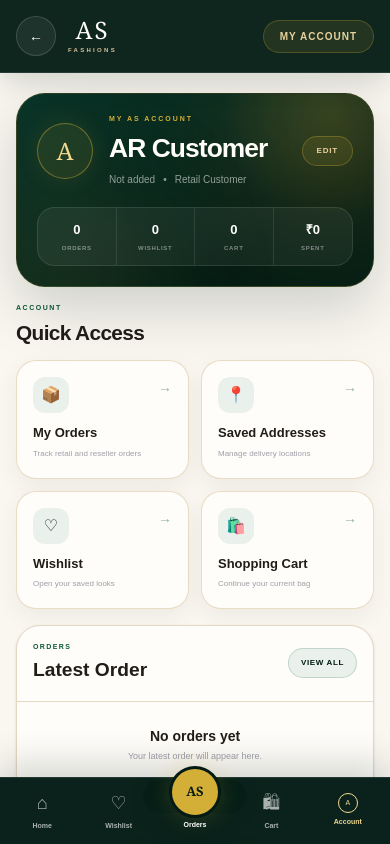
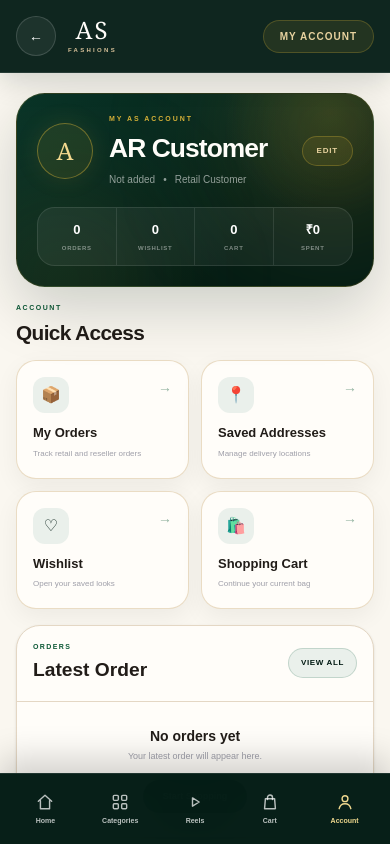
Before and after one commit to gooddeeds0204-eng/ar-fashions, a Next.js app: page /account in a window 390 px wide. Shown: the top 844 px of the page. Built offline with nearby package versions, Linux system fonts and the light colour scheme; no server answers.

Commit message:
ui: match account bottom navigation to storefront

```diff
--- a/src/app/account/page.tsx
+++ b/src/app/account/page.tsx
@@ -160,6 +160,73 @@ function statusTone(
   }
 
   return "bg-amber-50 text-amber-700 border-amber-200";
+}
+
+
+function AccountNavIcon({
+  name,
+}: {
+  name:
+    | "home"
+    | "grid"
+    | "play"
+    | "bag"
+    | "user";
+}) {
+  const common = {
+    className: "h-5 w-5",
+    viewBox: "0 0 24 24",
+    fill: "none",
+    stroke: "currentColor",
+    strokeWidth: 1.7,
+    strokeLinecap: "round" as const,
+    strokeLinejoin: "round" as const,
+    "aria-hidden": true,
+  };
+
+  if (name === "home") {
+    return (
+      <svg {...common}>
+        <path d="m4 11 8-7 8 7" />
+        <path d="M6.5 10.5V20h11v-9.5" />
+      </svg>
+    );
+  }
+
+  if (name === "grid") {
+    return (
+      <svg {...common}>
+        <rect x="4" y="4" width="6" height="6" rx="1.2" />
+        <rect x="14" y="4" width="6" height="6" rx="1.2" />
+        <rect x="4" y="14" width="6" height="6" rx="1.2" />
+        <rect x="14" y="14" width="6" height="6" rx="1.2" />
+      </svg>
+    );
+  }
+
+  if (name === "bag") {
+    return (
+      <svg {...common}>
+        <path d="M6.5 8h11l1 12h-13l1-12Z" />
+        <path d="M9 9V6.5a3 3 0 0 1 6 0V9" />
+      </svg>
+    );
+  }
+
+  if (name === "user") {
+    return (
+      <svg {...common}>
+        <circle cx="12" cy="8" r="3.5" />
+        <path d="M5 20c.8-4 3.1-6 7-6s6.2 2 7 6" />
+      </svg>
+    );
+  }
+
+  return (
+    <svg {...common}>
+      <path d="m9 7 8 5-8 5V7Z" />
+    </svg>
+  );
 }
 
 export default function AccountPage() {
@@ -1422,19 +1489,17 @@ export default function AccountPage() {
       )}
 
       {/* MOBILE NAV */}
-      <nav className="fixed bottom-0 left-0 right-0 z-50 border-t border-white/10 bg-[#031B14]/97 px-1 pb-[max(8px,env(safe-area-inset-bottom))] pt-1.5 shadow-[0_-12px_36px_rgba(3,27,20,0.18)] backdrop-blur-2xl sm:hidden">
-        <div className="grid grid-cols-5 items-end">
+      <nav className="fixed bottom-0 left-0 right-0 z-50 border-t border-white/10 bg-[#031B14]/98 px-2 pb-[max(8px,env(safe-area-inset-bottom))] pt-2 text-[#FFF8EC] shadow-[0_-14px_34px_rgba(0,0,0,0.18)] backdrop-blur-2xl sm:hidden">
+        <div className="grid grid-cols-5">
           <button
             type="button"
             onClick={() =>
               router.push("/")
             }
-            className="flex min-h-[52px] flex-col items-center justify-center gap-1 text-white/65"
+            className="flex min-h-[54px] flex-col items-center justify-center gap-1 text-white/72"
           >
-            <span className="text-lg">
-              ⌂
-            </span>
-            <span className="text-[7px] font-black">
+            <AccountNavIcon name="home" />
+            <span className="text-[7px] font-bold">
               Home
             </span>
           </button>
@@ -1443,16 +1508,14 @@ export default function AccountPage() {
             type="button"
             onClick={() =>
               router.push(
-                "/wishlist",
+                "/#shop-categories",
               )
             }
-            className="flex min-h-[52px] flex-col items-center justify-center gap-1 text-white/65"
+            className="flex min-h-[54px] flex-col items-center justify-center gap-1 text-white/72"
           >
-            <span className="text-lg">
-              ♡
-            </span>
-            <span className="text-[7px] font-black">
-              Wishlist
+            <AccountNavIcon name="grid" />
+            <span className="text-[7px] font-bold">
+              Categories
             </span>
           </button>
 
@@ -1460,17 +1523,16 @@ export default function AccountPage() {
             type="button"
             onClick={() =>
               router.push(
-                "/my-orders",
+                profile?.isReseller
+                  ? "/reels?mode=reseller"
+                  : "/reels?mode=retail",
               )
             }
-            className="relative flex min-h-[52px] flex-col items-center justify-center"
+            className="flex min-h-[54px] flex-col items-center justify-center gap-1 text-white/72"
           >
-            <span className="-mt-6 grid h-13 w-13 place-items-center rounded-full border-[3px] border-[#031B14] bg-[#D4AF37] font-serif text-[13px] font-black text-[#031B14] shadow-[0_0_24px_rgba(212,175,55,0.2)]">
-              AS
-            </span>
-
-            <span className="mt-0.5 text-[7px] font-black text-white">
-              Orders
+            <AccountNavIcon name="play" />
+            <span className="text-[7px] font-bold">
+              Reels
             </span>
           </button>
 
@@ -1479,29 +1541,27 @@ export default function AccountPage() {
             onClick={() =>
               router.push("/cart")
             }
-            className="flex min-h-[52px] flex-col items-center justify-center gap-1 text-white/65"
+            className="flex min-h-[54px] flex-col items-center justify-center gap-1 text-white/72"
           >
-            <span className="text-lg">
-              🛍
-            </span>
-            <span className="text-[7px] font-black">
+            <AccountNavIcon name="bag" />
+            <span className="text-[7px] font-bold">
               Cart
             </span>
           </button>
 
           <button
             type="button"
-            className="flex min-h-[52px] flex-col items-center justify-center gap-1 text-[#F0D98F]"
+            aria-current="page"
+            className="flex min-h-[54px] flex-col items-center justify-center gap-1 text-[#F0D98F]"
           >
-            <span className="grid h-5 w-5 place-items-center rounded-full border border-current text-[7px]">
-              A
-            </span>
-            <span className="text-[7px] font-black">
+            <AccountNavIcon name="user" />
+            <span className="text-[7px] font-bold">
               Account
             </span>
           </button>
         </div>
       </nav>
+
     </main>
   );
 }
```
